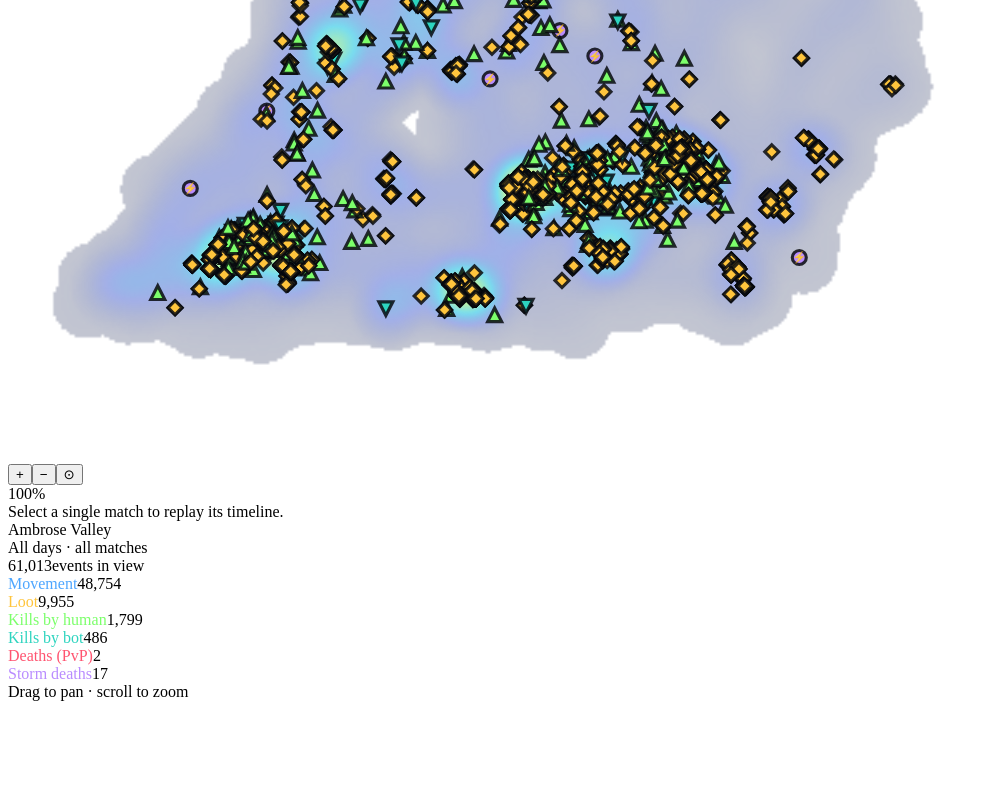
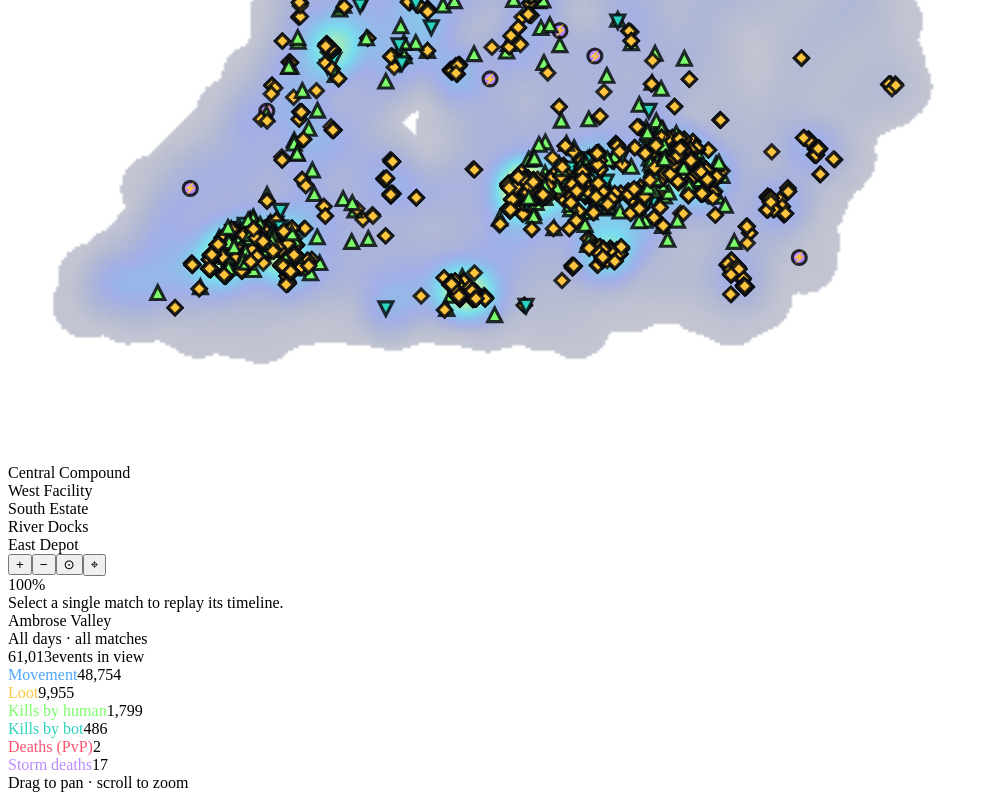
Before and after one commit to juthukasuryachaitanya/Lila-Player-Journey, a React (Vite) app in the folder web/: page / in a window 1280 px wide. Shown: the part 2698-3498 px from the top of the page, without its empty margins (0-989 px from the left). Before the commit the page ends 3407 px from the top, so only its background shows below. Built offline with nearby package versions, Linux system fonts and the light colour scheme; the HTML template or start-up script is replaced by a standard one.

Commit message:
The Final Version

```diff
--- a/web/src/MapCanvas.jsx
+++ b/web/src/MapCanvas.jsx
@@ -1,5 +1,5 @@
 import { useEffect, useMemo, useRef, useState, useCallback } from 'react'
-import { EVENT, GROUP_OF_CODE, COLORS, HEAT_METRICS, minimapUrl } from './data.js'
+import { EVENT, GROUP_OF_CODE, COLORS, HEAT_METRICS, POIS, minimapUrl } from './data.js'
 
 const CANVAS = 1280 // internal resolution (smaller = lighter GPU layer); CSS scales the stage for zoom
 
@@ -66,6 +66,20 @@ export default function MapCanvas({
   const heatRef = useRef(null) // offscreen heat cache
   const [view, setView] = useState({ scale: 1, tx: 0, ty: 0 })
   const drag = useRef(null)
+  const [box, setBox] = useState({ w: 0, h: 0, iw: 0 }) // stage + inner pixel sizes for POI placement
+  const [showPois, setShowPois] = useState(true)
+
+  // track stage / inner pixel size so POI labels can be positioned in screen space
+  useEffect(() => {
+    const wrap = wrapRef.current
+    if (!wrap || typeof ResizeObserver === 'undefined') return
+    const update = () => {
+      const inner = innerRef.current
+      setBox({ w: wrap.clientWidth, h: wrap.clientHeight, iw: inner ? inner.offsetWidth : 0 })
+    }
+    const ro = new ResizeObserver(update); ro.observe(wrap); update()
+    return () => ro.disconnect()
+  }, [])
 
   // Keep the map from being dragged fully out of view: clamp tx/ty so a healthy
   // portion of the minimap always overlaps the viewport (prevents the "black screen").
@@ -254,7 +268,8 @@ export default function MapCanvas({
   const onWheel = (ev) => {
     ev.preventDefault()
     const rect = wrapRef.current.getBoundingClientRect()
-    const mx = ev.clientX - rect.left, my = ev.clientY - rect.top
+    // measure cursor relative to the map CENTER (the transform scales about center)
+    const mx = ev.clientX - rect.left - rect.width / 2, my = ev.clientY - rect.top - rect.height / 2
     setView((vw) => {
       const cur = vw || { scale: 1, tx: 0, ty: 0 }
       const factor = ev.deltaY < 0 ? 1.15 : 1 / 1.15
@@ -272,6 +287,7 @@ export default function MapCanvas({
   const resetView = () => setView({ scale: 1, tx: 0, ty: 0 })
 
   const v = view || { scale: 1, tx: 0, ty: 0 }
+  const pois = POIS[(mapCfg.image || '').replace(/\.jpg$/, '')] || []
 
   return (
     <div className="stage" ref={wrapRef}
@@ -281,10 +297,20 @@ export default function MapCanvas({
         <img className="minimap" src={minimapUrl(mapCfg.image)} alt="minimap" draggable={false} />
         <canvas ref={canvasRef} width={CANVAS} height={CANVAS} className="overlay" />
       </div>
+      {showPois && pois.map((p) => {
+        const x = box.w / 2 + v.tx + v.scale * (p.u - 0.5) * box.iw
+        const y = box.h / 2 + v.ty + v.scale * (p.v - 0.5) * box.iw
+        return (
+          <div className="poi" key={p.name} style={{ left: `${x}px`, top: `${y}px` }}>
+            <span className="poi-name">{p.name}</span>
+          </div>
+        )
+      })}
       <div className="zoom-tools">
         <button onClick={() => setView((s) => clampView({ ...(s || { scale: 1, tx: 0, ty: 0 }), scale: Math.min(8, (s ? s.scale : 1) * 1.3) }))}>+</button>
         <button onClick={() => setView((s) => clampView({ ...(s || { scale: 1, tx: 0, ty: 0 }), scale: Math.max(1, (s ? s.scale : 1) / 1.3) }))}>−</button>
         <button onClick={resetView} title="Reset view">⊙</button>
+        <button onClick={() => setShowPois((s) => !s)} title="Toggle place labels" className={showPois ? 'on' : ''}>⌖</button>
       </div>
       <div className="zoom-readout">{Math.round(v.scale * 100)}%</div>
     </div>
--- a/web/src/data.js
+++ b/web/src/data.js
@@ -37,6 +37,30 @@ export const COLORS = {
   accent: '#C6F24E',
 }
 
+// Named hotspots per map, placed on the busiest activity clusters in the data
+// (positions are normalized u,v). Names are inferred from the minimap landmarks.
+export const POIS = {
+  AmbroseValley: [
+    { u: 0.523, v: 0.568, name: 'Central Compound' },
+    { u: 0.114, v: 0.386, name: 'West Facility' },
+    { u: 0.205, v: 0.841, name: 'South Estate' },
+    { u: 0.386, v: 0.795, name: 'River Docks' },
+    { u: 0.614, v: 0.386, name: 'East Depot' },
+  ],
+  GrandRift: [
+    { u: 0.477, v: 0.568, name: 'Central Rift' },
+    { u: 0.205, v: 0.477, name: 'West Ridge' },
+    { u: 0.841, v: 0.523, name: 'East Span' },
+    { u: 0.432, v: 0.386, name: 'North Pass' },
+  ],
+  Lockdown: [
+    { u: 0.614, v: 0.523, name: 'East Block' },
+    { u: 0.205, v: 0.614, name: 'SW Yard' },
+    { u: 0.205, v: 0.386, name: 'NW Gate' },
+    { u: 0.523, v: 0.250, name: 'North Tower' },
+  ],
+}
+
 // Heatmap metrics: which events feed the density field, and the ramp tint.
 export const HEAT_METRICS = [
   { id: 'traffic', label: 'Traffic', codes: [EVENT.Position, EVENT.BotPosition], ramp: 'plasma' },
--- a/web/src/styles.css
+++ b/web/src/styles.css
@@ -143,6 +143,20 @@ select:focus { outline: none; border-color: var(--accent); }
 .minimap { object-fit: cover; filter: saturate(.92) brightness(.92); user-select: none; }
 .overlay { pointer-events: none; }
 
+/* place-name labels (positioned in screen space, constant size) */
+.poi { position: absolute; transform: translate(-50%, -50%); pointer-events: none; z-index: 5; }
+.poi::before {
+  content: ''; position: absolute; left: 50%; top: -9px; transform: translateX(-50%);
+  width: 5px; height: 5px; border-radius: 50%;
+  background: var(--accent); box-shadow: 0 0 7px var(--accent);
+}
+.poi-name {
+  font-family: var(--mono); font-size: 9.5px; letter-spacing: .1em; text-transform: uppercase;
+  color: #eef4ff; background: rgba(9,13,19,.66); padding: 2px 7px; border-radius: 5px;
+  border: 1px solid rgba(198,242,78,.28); white-space: nowrap; backdrop-filter: blur(2px);
+}
+.zoom-tools button.on { border-color: var(--accent); color: var(--accent); }
+
 .zoom-tools { position: absolute; right: 14px; bottom: 14px; display: flex; flex-direction: column; gap: 5px; }
 .zoom-tools button {
   width: 32px; height: 32px; border-radius: 8px;
```
